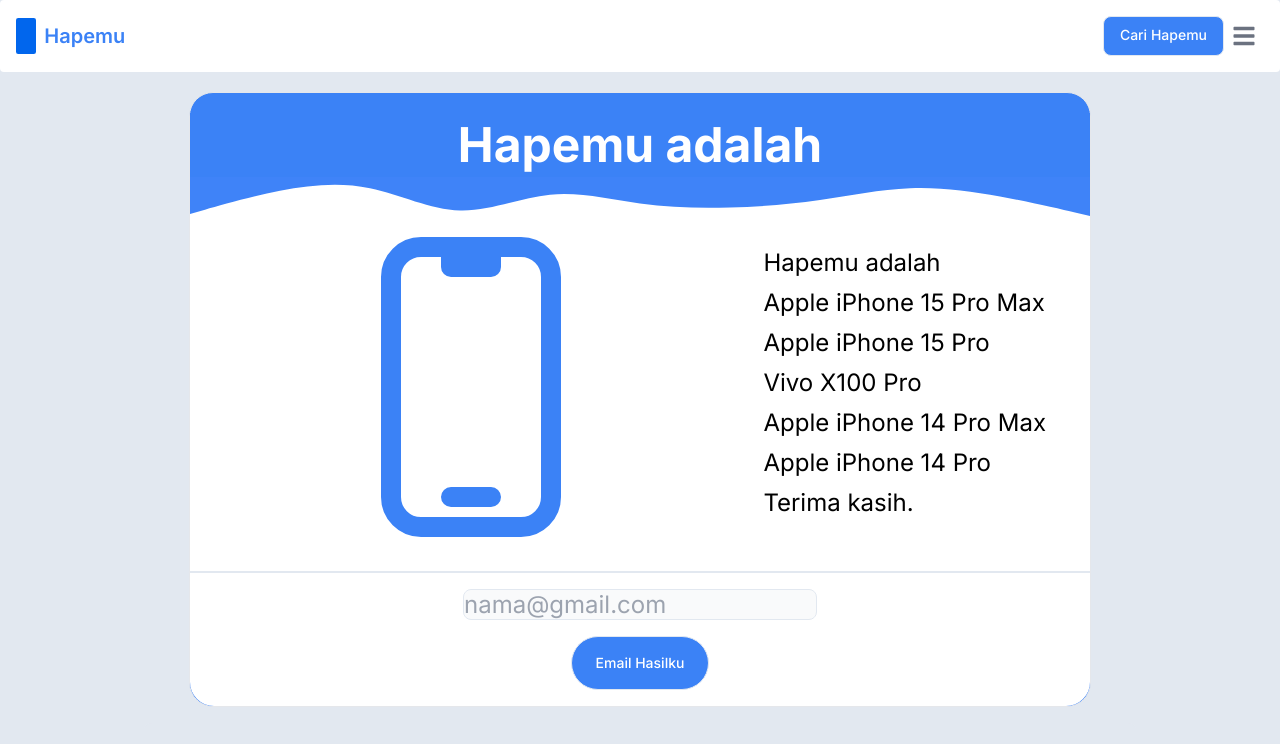
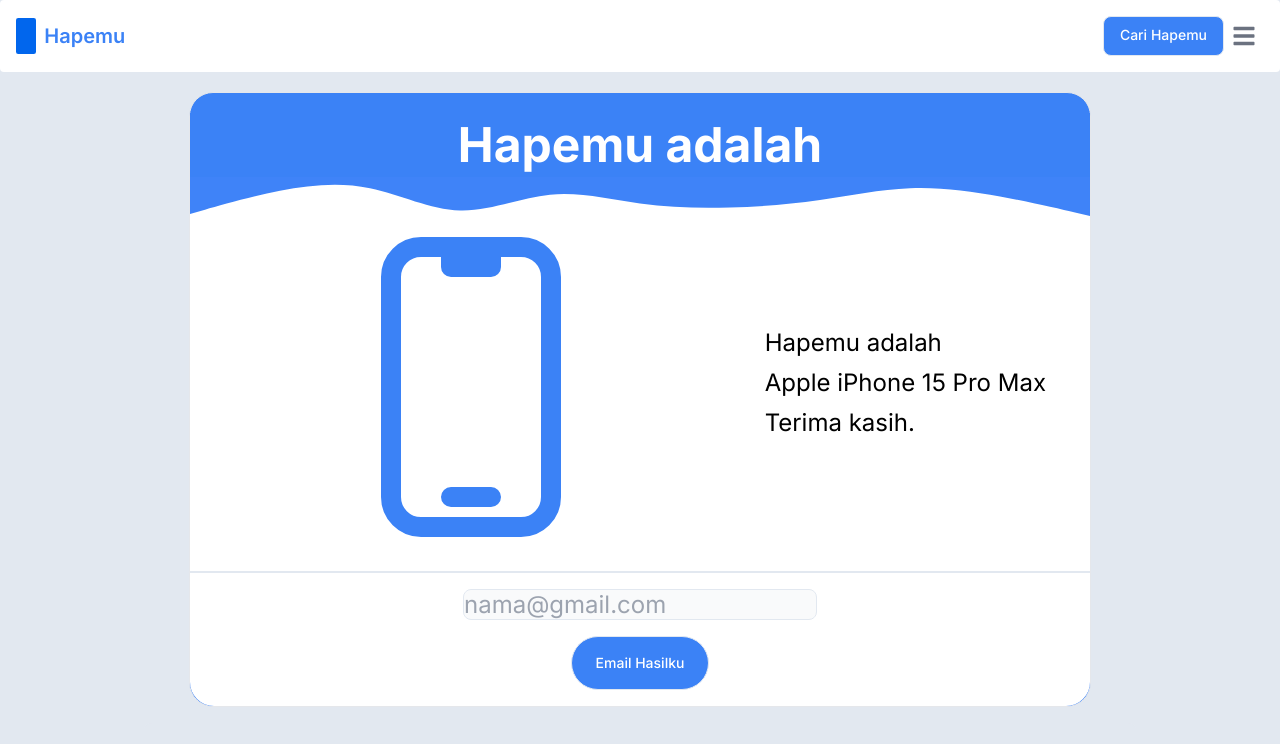
Before and after one commit to louis-27/hapemu-www, a Next.js app: page /quizResult in a window 1280 px wide. Shown: the top 744 px of the page. Built offline with nearby package versions, Linux system fonts and the light colour scheme.

Commit message:
Progress get-recommendation to quizResult

```diff
--- a/src/app/phoneBrands/samsung/page.tsx
+++ b/src/app/phoneBrands/samsung/page.tsx
@@ -21,7 +21,8 @@
                 {smartphones?.map((smartphone) => (
                     <Card key={smartphone.id} className="max-w-sm lg:max-w-xs columns-2">
                         <img
-                            src="https://fdn2.gsmarena.com/vv/pics/samsung/samsung-galaxy-s24-ultra-5g-sm-s928-0.jpg"
+                            // src="https://fdn2.gsmarena.com/vv/pics/samsung/samsung-galaxy-s24-ultra-5g-sm-s928-0.jpg"
+                            src={smartphone.image}
                             alt="Photo of Smartphone"
                             className="h-full w-full object-cover object-center"
                         ></img>
--- a/src/app/quizResult/page.tsx
+++ b/src/app/quizResult/page.tsx
@@ -1,7 +1,6 @@
 import SideNav from "~/components/Nav";
 import EmailForm from "~/components/email";
 import PostData from "~/components/scra";
-import { Card } from "flowbite-react";
 import "animate.css";
 
 export default function Page() {
@@ -9,61 +8,7 @@
     <main className="bg-slate-200 min-h-screen text-black">
       <SideNav />
 
-      <div className="mx-5 mt-5 flex flex-wrap justify-center gap-4">
-        <Card
-          id="resultCard"
-          className="rounded-3xl bg-blue-500 max-w-screen-sm lg:max-w-screen-lg"
-        >
-          <h5 className="text-center mt-5 p-2 text-3xl md:text-5xl font-bold bg-blue-500 text-white">
-            Hapemu adalah
-          </h5>
-          <img src="/wave-haikei.svg" alt="" className="bg-white" />
-
-          <div className="bg-white border-b-2 px-6 pb-6 sm:flex sm:space-x-4 sm:space-y-0">
-            <svg
-              xmlns="http://www.w3.org/2000/svg"
-              fill="none"
-              viewBox="0 0 24 24"
-              stroke-width="1.5"
-              stroke="currentColor"
-              className="stroke-blue-500 max-w-48 lg:min-w-xs lg:max-w-xs mx-auto animate__animated animate__tada"
-            >
-              <path
-                stroke-linecap="round"
-                stroke-linejoin="round"
-                d="M10.5 1.5H8.25A2.25 2.25 0 0 0 6 3.75v16.5a2.25 2.25 0 0 0 2.25 2.25h7.5A2.25 2.25 0 0 0 18 20.25V3.75a2.25 2.25 0 0 0-2.25-2.25H13.5m-3 0V3h3V1.5m-3 0h3m-3 18.75h3"
-              />
-            </svg>
-
-            <div className="flex flex-col justify-center px-2 md:px-5">
-              <p className="mb-2 text-xl sm:text-2xl">Hapemu adalah</p>
-              <p className="mb-2 text-xl sm:text-2xl">
-                Apple iPhone 15 Pro Max
-              </p>
-              <p className="mb-2 text-xl sm:text-2xl">Apple iPhone 15 Pro</p>
-              <p className="mb-2 text-xl sm:text-2xl">Vivo X100 Pro</p>
-              <p className="mb-2 text-xl sm:text-2xl">
-                Apple iPhone 14 Pro Max
-              </p>
-              <p className="mb-2 text-xl sm:text-2xl">Apple iPhone 14 Pro</p>
-              <p className="mb-2 text-xl sm:text-2xl">Terima kasih.</p>
-            </div>
-          </div>
-          <div className="bg-white rounded-b-3xl items-center justify-center p-4 space-y-4 sm:flex sm:space-x-4 sm:space-y-0">
-            <EmailForm />
-          </div>
-        </Card>
-
-        {/* <PostData /> */}
-
-        <div className="flex flex-col w-4/5 mx-auto block rounded-lg bg-slate-200 p-5 text-surface shadow-secondary-1">
-          {/*
-                    Aku agak buntu dengan margin top, karena setiap kali
-                    dibuat pasti ada ruang hitam kosong, jadi aku pakai div
-                    ini sebagai margin top
-                */}
-        </div>
-      </div>
+      <EmailForm />
     </main>
   );
 }
--- a/src/components/email.tsx
+++ b/src/components/email.tsx
@@ -1,5 +1,6 @@
 'use client'
 
+import { Card } from "flowbite-react";
 import { useRouter } from 'next/navigation'
 import React, { useState } from 'react';
 import { Button, TextInput } from "flowbite-react";
@@ -9,10 +10,17 @@
     const [email, setEmail] = useState('');
     const searchParams = useSearchParams();
     const recommendationsParam = searchParams.get('recommendations');
+
+    console.log(recommendationsParam);
+
     const recommendations = recommendationsParam
         ? JSON.parse(decodeURIComponent(recommendationsParam))
         : [];
     // const [recommendations] = useState(['Apple iPhone 15 Pro Max', 'Apple iPhone 15 Pro', 'Vivo X100 Pro', 'Apple iPhone 14 Pro Max', 'Apple iPhone 14 Pro']);
+
+    console.log(recommendations);
+    console.log(typeof recommendations, recommendations);
+
 
     const [error, setError] = useState('');
     const [isLoading, setIsLoading] = useState(false);
@@ -47,6 +55,42 @@
     };
 
     return (
+        <div className="mx-5 mt-5 flex flex-wrap justify-center gap-4">
+            <Card
+                id="resultCard"
+                className="rounded-3xl bg-blue-500 max-w-screen-sm lg:max-w-screen-lg"
+            >
+                <h5 className="text-center mt-5 p-2 text-3xl md:text-5xl font-bold bg-blue-500 text-white">
+                    Hapemu adalah
+                </h5>
+                <img src="/wave-haikei.svg" alt="" className="bg-white" />
+
+                <div className="bg-white border-b-2 px-6 pb-6 sm:flex sm:space-x-4 sm:space-y-0">
+                    <svg
+                        xmlns="http://www.w3.org/2000/svg"
+                        fill="none"
+                        viewBox="0 0 24 24"
+                        stroke-width="1.5"
+                        stroke="currentColor"
+                        className="stroke-blue-500 max-w-48 lg:min-w-xs lg:max-w-xs mx-auto animate__animated animate__tada"
+                    >
+                        <path
+                            stroke-linecap="round"
+                            stroke-linejoin="round"
+                            d="M10.5 1.5H8.25A2.25 2.25 0 0 0 6 3.75v16.5a2.25 2.25 0 0 0 2.25 2.25h7.5A2.25 2.25 0 0 0 18 20.25V3.75a2.25 2.25 0 0 0-2.25-2.25H13.5m-3 0V3h3V1.5m-3 0h3m-3 18.75h3"
+                        />
+                    </svg>
+
+                    <div className="flex flex-col justify-center px-2 md:px-5">
+                        <p className="mb-2 text-xl sm:text-2xl">Hapemu adalah</p>
+                        <p className="mb-2 text-xl sm:text-2xl">Apple iPhone 15 Pro Max</p>
+                        {/* {recommendations.map((recommendation, index) => (
+                            <p key={index} className="mb-2 text-xl sm:text-2xl">{recommendation}</p>
+                        ))} */}
+                        <p className="mb-2 text-xl sm:text-2xl">Terima kasih.</p>
+                    </div>
+                </div>
+                <div className="bg-white rounded-b-3xl items-center justify-center p-4 space-y-4 sm:flex sm:space-x-4 sm:space-y-0">
                     <form onSubmit={handleSubmit} className="flex flex-col items-center gap-4">
                         <div>
                             <TextInput
@@ -63,6 +107,19 @@
                         </Button>
                         {error && <p className="text-red-500">{error}</p>}
                     </form>
+                </div>
+            </Card>
+
+            {/* <PostData /> */}
+
+            <div className="flex flex-col w-4/5 mx-auto block rounded-lg bg-slate-200 p-5 text-surface shadow-secondary-1">
+                {/*
+                    Aku agak buntu dengan margin top, karena setiap kali
+                    dibuat pasti ada ruang hitam kosong, jadi aku pakai div
+                    ini sebagai margin top
+                */}
+            </div>
+        </div>
     );
 };
 
```
Lines whose indentation alone changed are shown as unchanged.
